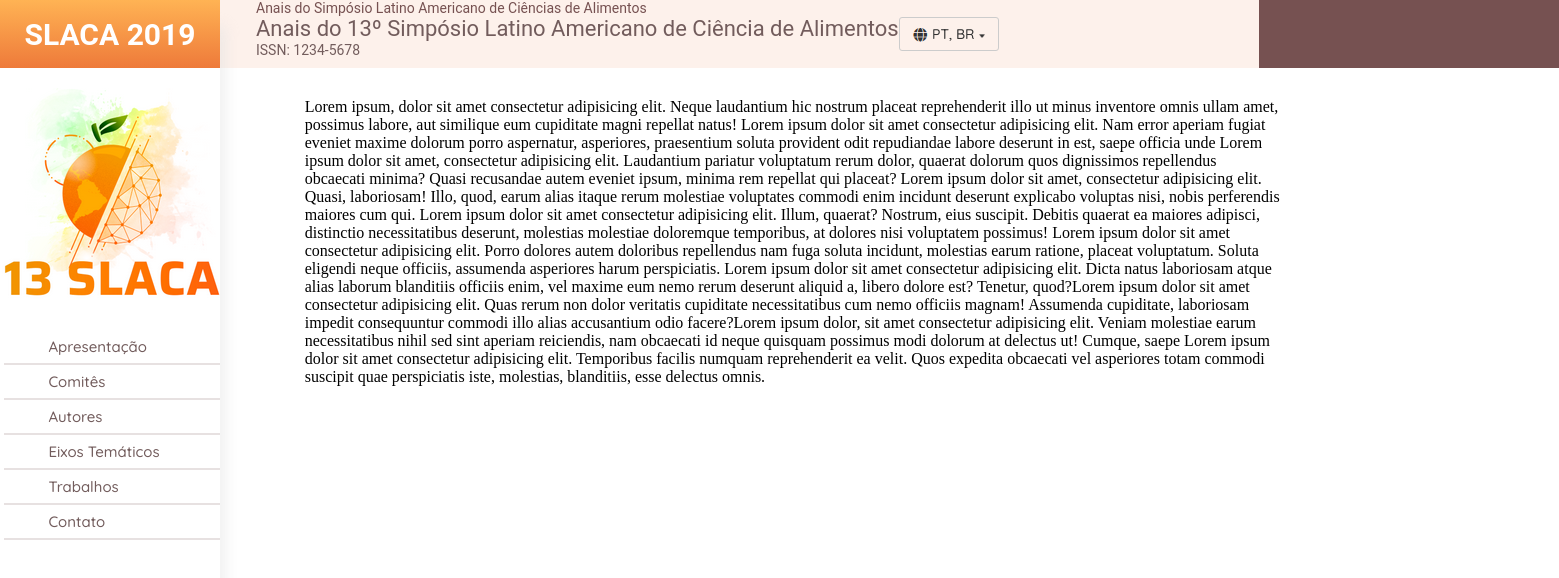
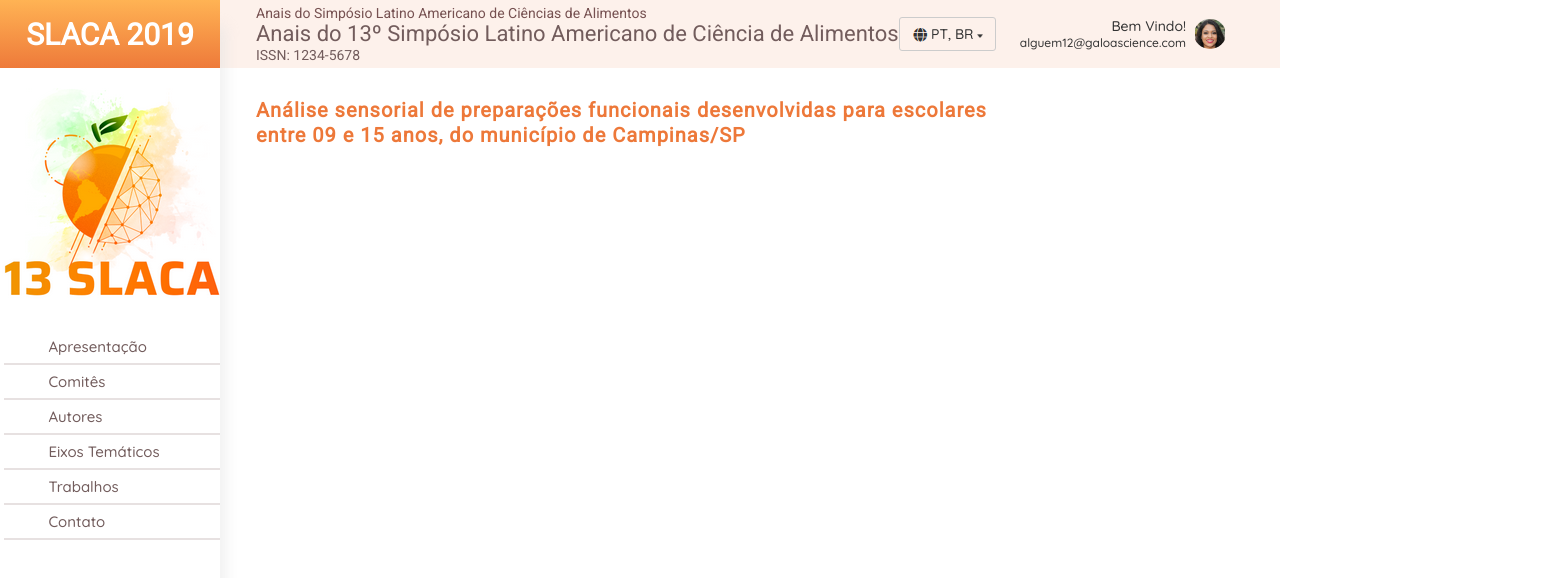
Before and after one commit to andre-fil/Estagio_Chuva, a plain HTML site: page alternative.html in a window 1280 px wide. Shown: the whole page, 1559 px wide, since content can reach past the window. Drawn offline with Linux system fonts and the light colour scheme.

Commit message:
inicio da escrta da main e reparação de fontes

```diff
--- a/alternative.css
+++ b/alternative.css
@@ -1,3 +1,6 @@
+
+@import url('https://fonts.googleapis.com/css2?family=Roboto:ital,wght@0,400;1,900&display=swap');
+
 
 *{
     margin: 0px;
@@ -12,7 +15,7 @@ header{
 
     background: #FDF1EB;
     display: grid;
-    grid-template-columns: 1fr 0.5fr 1fr;
+    grid-template-columns: 0.5fr 1fr;
 
 
 
@@ -28,7 +31,7 @@ width: 391px;
 height: 16px;
 left: 36px;
 top: 5px;
-
+margin-top: 5px;
 font-family: 'Roboto';
 font-style: normal;
 font-weight: 400;
@@ -69,9 +72,14 @@ line-height: 16px;
 
 color: #725C5C;
 }
+#configurações{
+    width: 100%;
+    display: grid;
+    grid-template-columns: 1fr 1fr;
+}
 #linguagem{
 
-box-sizing: border-box;
+
 
 width: 97px;
 height: 34px;
@@ -80,10 +88,10 @@ border: 1px solid #CCCCCC;
 border-radius: 3px;
 margin-top: 17px;
 margin-bottom: 17px;
-margin-right: 260px;
+
 display: grid;
 grid-template-columns: 1fr 2fr 1fr;
-width: 100px;
+
 
 
 }
@@ -123,9 +131,47 @@ margin-left: 3px;
 }
 
 #perfil{
-    background-color: #765151;
-    width: 300px;
+    margin-left: -87px;
 }
+.boas_vindas{
+
+font-family: 'Quicksand', sans-serif;
+font-style: normal;
+font-weight: 400;
+font-size: 14px;
+margin-top: 17px;
+text-align: right;
+margin-right: 94px;
+color: #333333;
+}
+
+.email{
+
+
+
+font-family: 'Quicksand';
+font-style: normal;
+font-weight: 400;
+font-size: 12px;
+line-height: 15px;
+/* identical to box height */
+
+text-align: right;
+margin-right: 94px;
+
+color: #333333;
+
+}
+#image_perfil{
+position: absolute;
+left: 93.28%;
+right: 2.53%;
+top: 19px;
+bottom: 27.94%;
+border-radius: 50%;
+}
+
+
 .aside{
 left: 0px;
 top: 0px;
@@ -185,14 +231,37 @@ padding-bottom: 7px;
 }
 
 
-
 main{
 display: grid;
-grid-template-columns: 2.5fr 8fr;
+grid-template-columns: 2fr 8fr;
 
 }
 
 .conteudo{
 
 grid-column-start: 2;
+
 }
+
+.img-details{
+    display: grid;
+    grid-template-columns: 2fr 0.8fr;
+
+}
+
+
+.orange_title{
+
+
+
+    font-family: 'Roboto';
+    font-style: normal;
+    font-weight: 900;
+    font-size: 20px;
+    line-height: 25px;
+    /* or 125% */
+
+    letter-spacing: 0.05em;
+
+    color: #ED7839;
+}
--- a/alternative.html
+++ b/alternative.html
@@ -5,6 +5,7 @@
     <link rel="preconnect" href="https://fonts.googleapis.com">
     <link rel="preconnect" href="https://fonts.gstatic.com" crossorigin>
     <link href="https://fonts.googleapis.com/css2?family=Quicksand:wght@500&display=swap" rel="stylesheet">
+
     <meta http-equiv="X-UA-Compatible" content="IE=edge">
     <meta name="viewport" content="width=device-width, initial-scale=1.0">
    <link rel="stylesheet" href="alternative.css">
@@ -17,14 +18,20 @@
             <p class="tema_pag">Anais do 13º Simpósio Latino Americano de Ciência de Alimentos </p>
             <p class="ISSN">ISSN: 1234-5678</p>
         </div>
+        <div id="configurações">
             <div id="linguagem">
                 <img src="language image.png" alt="logo de escolha de linguagem" srcset="" id="img_language">
                 <p>PT, BR</p>
                 <img src="dropdown.png" alt="logo dropdown" srcset="" id="img_drop">
             </div>
+
             <div id="perfil">
+                <p class="boas_vindas">Bem Vindo!</p>
+                <p class="email">alguem12@galoascience.com</p>
+                <img src="image.png" alt="perfil" srcset="" id="image_perfil">
+            </div>
+        </div>
 
-        </div>
     </header>
 
     <main >
@@ -47,11 +54,14 @@
             </nav>
         </div>
 
-        <div class="conteudo">
-            Lorem ipsum, dolor sit amet consectetur adipisicing elit. Neque laudantium hic nostrum placeat reprehenderit illo ut minus inventore omnis ullam amet, possimus labore, aut similique eum cupiditate magni repellat natus! Lorem ipsum dolor sit amet consectetur adipisicing elit. Nam error aperiam fugiat eveniet maxime dolorum porro aspernatur, asperiores, praesentium soluta provident odit repudiandae labore deserunt in est, saepe officia unde Lorem ipsum dolor sit amet, consectetur adipisicing elit. Laudantium pariatur voluptatum rerum dolor, quaerat dolorum quos dignissimos repellendus obcaecati minima? Quasi recusandae autem eveniet ipsum, minima rem repellat qui placeat? Lorem ipsum dolor sit amet, consectetur adipisicing elit. Quasi, laboriosam! Illo, quod, earum alias itaque rerum molestiae voluptates commodi enim incidunt deserunt explicabo voluptas nisi, nobis perferendis maiores cum qui. Lorem ipsum dolor sit amet consectetur adipisicing elit. Illum, quaerat? Nostrum, eius suscipit. Debitis quaerat ea maiores adipisci, distinctio necessitatibus deserunt, molestias molestiae doloremque temporibus, at dolores nisi voluptatem possimus! Lorem ipsum dolor sit amet consectetur adipisicing elit. Porro dolores autem doloribus repellendus nam fuga soluta incidunt, molestias earum ratione, placeat voluptatum. Soluta eligendi neque officiis, assumenda asperiores harum perspiciatis.
-            Lorem ipsum dolor sit amet consectetur adipisicing elit. Dicta natus laboriosam atque alias laborum blanditiis officiis enim, vel maxime eum nemo rerum deserunt aliquid a, libero dolore est? Tenetur, quod?Lorem ipsum dolor sit amet consectetur adipisicing elit. Quas rerum non dolor veritatis cupiditate necessitatibus cum nemo officiis magnam! Assumenda cupiditate, laboriosam impedit consequuntur commodi illo alias accusantium odio facere?Lorem ipsum dolor, sit amet consectetur adipisicing elit. Veniam molestiae earum necessitatibus nihil sed sint aperiam reiciendis, nam obcaecati id neque quisquam possimus modi dolorum at delectus ut! Cumque, saepe
-            Lorem ipsum dolor sit amet consectetur adipisicing elit. Temporibus facilis numquam reprehenderit ea velit. Quos expedita obcaecati vel asperiores totam commodi suscipit quae perspiciatis iste, molestias, blanditiis, esse delectus omnis.
+        <section class="conteudo">
+            <div class="img-details">
+               <p class="orange_title">
+                Análise sensorial de preparações funcionais desenvolvidas para escolares entre 09 e 15 anos, do município de Campinas/SP
+               </p>
             </div>
+
+        </section>
 
     </main>
 
```
Also changed, not shown: image.png (added). Lines whose indentation alone changed are shown as unchanged.
